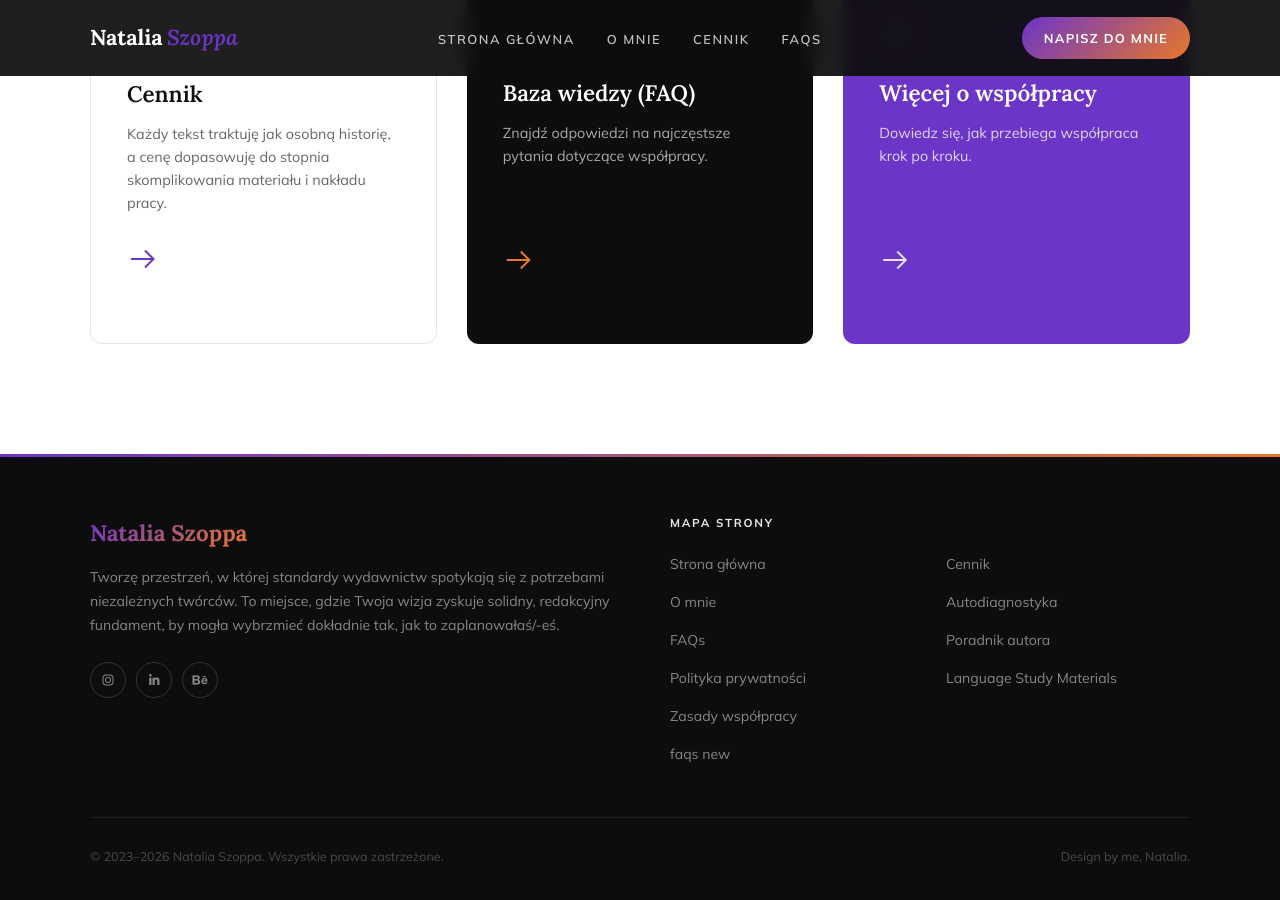
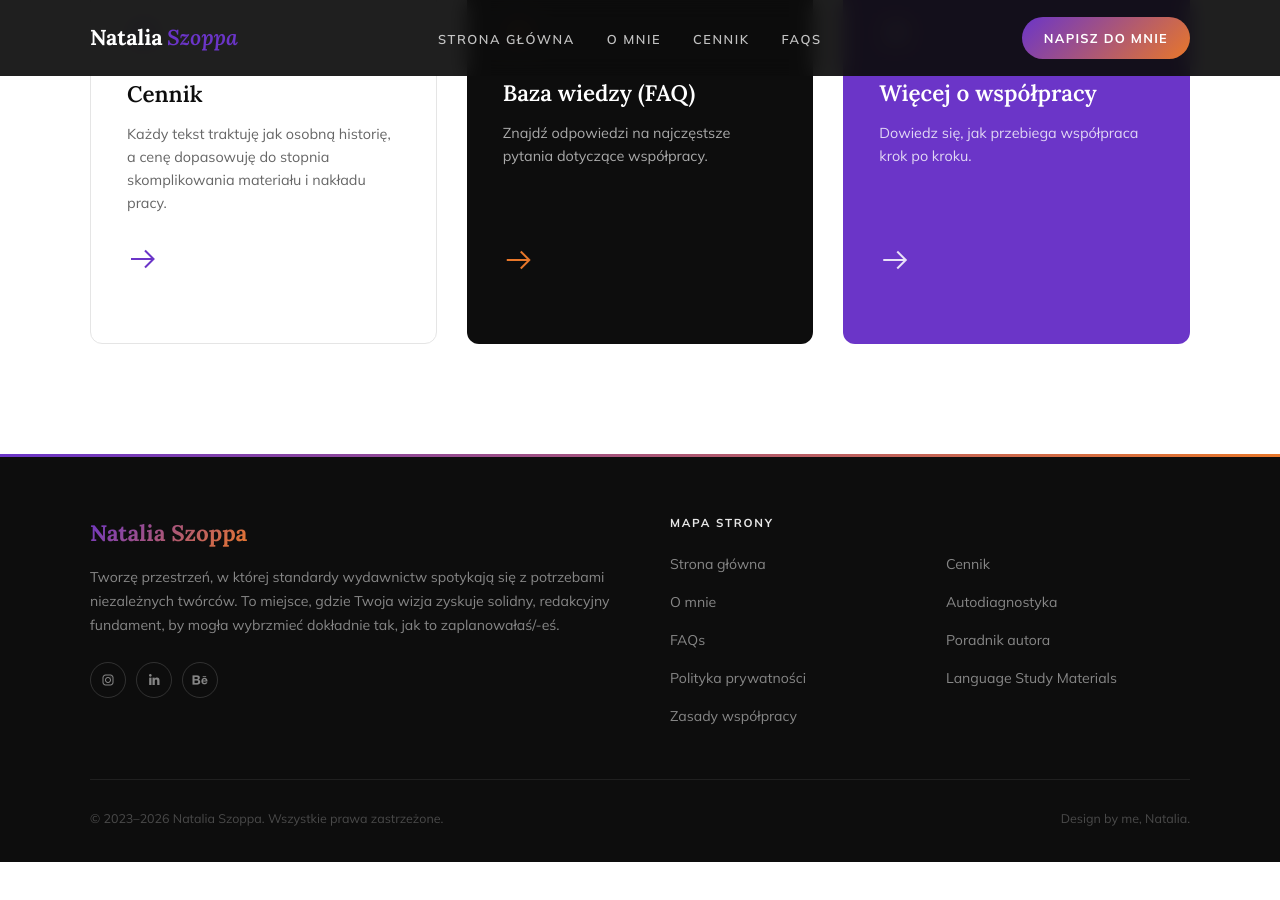
Before and after one commit to Bonnie00726/nataliaszoppa, a Jekyll site: the page built from index.html, in a window 1280 px wide and 900 px high, scrolled down 10990 px. Built offline with Jekyll 4.4.1, drawn with Linux system fonts in a browser that asks for light colours; after the commit the page ends 11852 px from its top, so only the background shows below that.

Commit message:
Update footer.html

```diff
--- a/_includes/footer.html
+++ b/_includes/footer.html
@@ -23,7 +23,7 @@
 
                         <li><a href="{{ site.baseurl }}/polityka-prywatnosci.html">Polityka prywatności</a></li>
                          <li><a href="{{ site.baseurl }}/zasady wspolpracy.html">Zasady współpracy</a></li>
-                          <li><a href="{{ site.baseurl }}/FAQS new.html">faqs new</a></li>
+
 
                     </ul>
                 </div>
```
